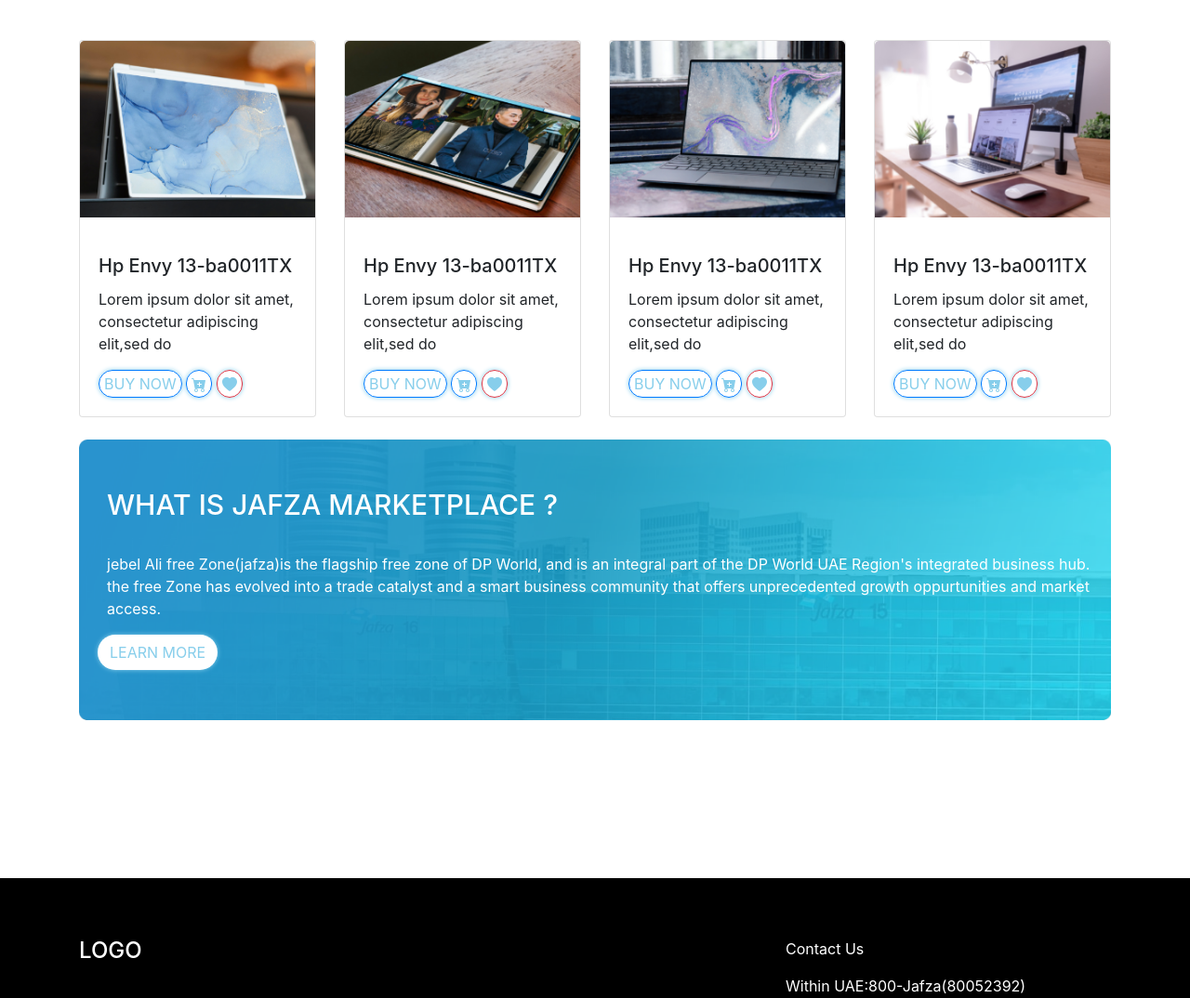
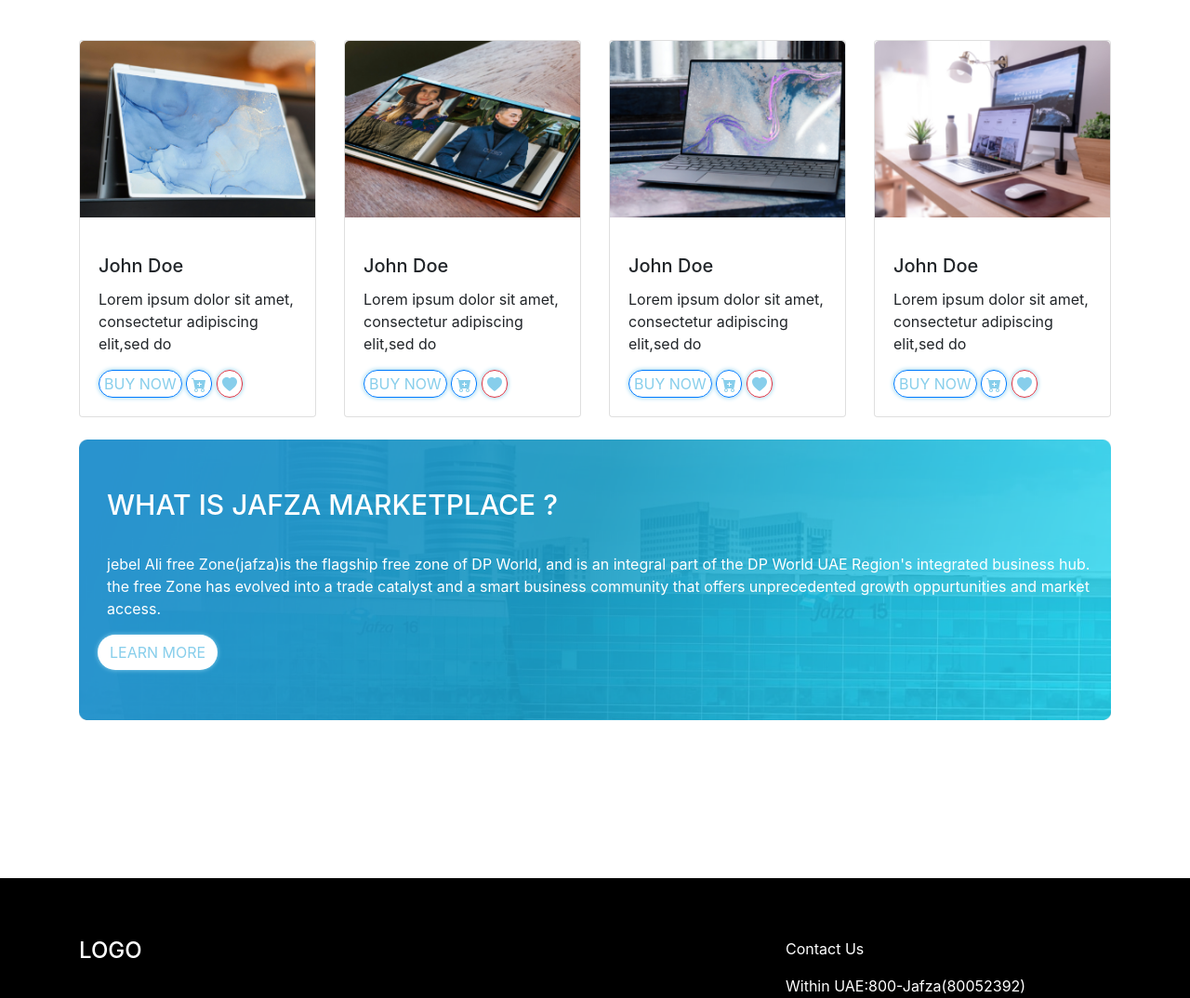
Before and after one commit to ravichandran22/task, a plain HTML site: page index.html in a window 1280 px wide. Shown: the part 1398-2472 px from the top of the page at 93% size. Drawn offline with nearby package versions, Linux system fonts and the light colour scheme.

Commit message:
Update index.html

```diff
--- a/index.html
+++ b/index.html
@@ -100,7 +100,7 @@
     <div class="card">
       <img class="img" src=".\img\xps-zcbtpjgToUY-unsplash-1.png" class="card-img-top">
       <div class="card-body">
-        <h5 class="card-title">Hp Envy 13-ba0011TX</h5>
+        <h5 class="card-title">John Doe</h5>
         <p class="card-text">Lorem ipsum dolor sit amet, consectetur adipiscing elit,sed do</p>
 
           <button type="button" class="btn btn-outline-primary">BUY NOW</button>
@@ -119,7 +119,7 @@
     <div class="card">
       <img class="img" src=".\img\xps-nV-1.png" class="card-img-top">
       <div class="card-body">
-        <h5 class="card-title">Hp Envy 13-ba0011TX</h5>
+        <h5 class="card-title">John Doe</h5>
         <p class="card-text">Lorem ipsum dolor sit amet, consectetur adipiscing elit,sed do</p>
 
           <button type="button" class="btn btn-outline-primary">BUY NOW</button>
@@ -139,7 +139,7 @@
     <div class="card">
       <img class="img" src=".\img\xps-yNvVnPcurD8-unsplash.png" class="card-img-top">
       <div class="card-body">
-        <h5 class="card-title">Hp Envy 13-ba0011TX</h5>
+        <h5 class="card-title">John Doe</h5>
         <p class="card-text">Lorem ipsum dolor sit amet, consectetur adipiscing elit,sed do</p>
 
           <button type="button" class="btn btn-outline-primary">BUY NOW</button>
@@ -159,7 +159,7 @@
     <div class="card">
       <img class="img" src=".\img\domenico-loia-hGV2TfOh0ns-unsplash.png" class="card-img-top">
       <div class="card-body">
-        <h5 class="card-title">Hp Envy 13-ba0011TX</h5>
+        <h5 class="card-title">John Doe</h5>
         <p class="card-text">Lorem ipsum dolor sit amet, consectetur adipiscing elit,sed do</p>
 
           <button type="button" class="btn btn-outline-primary">BUY NOW</button>
```
